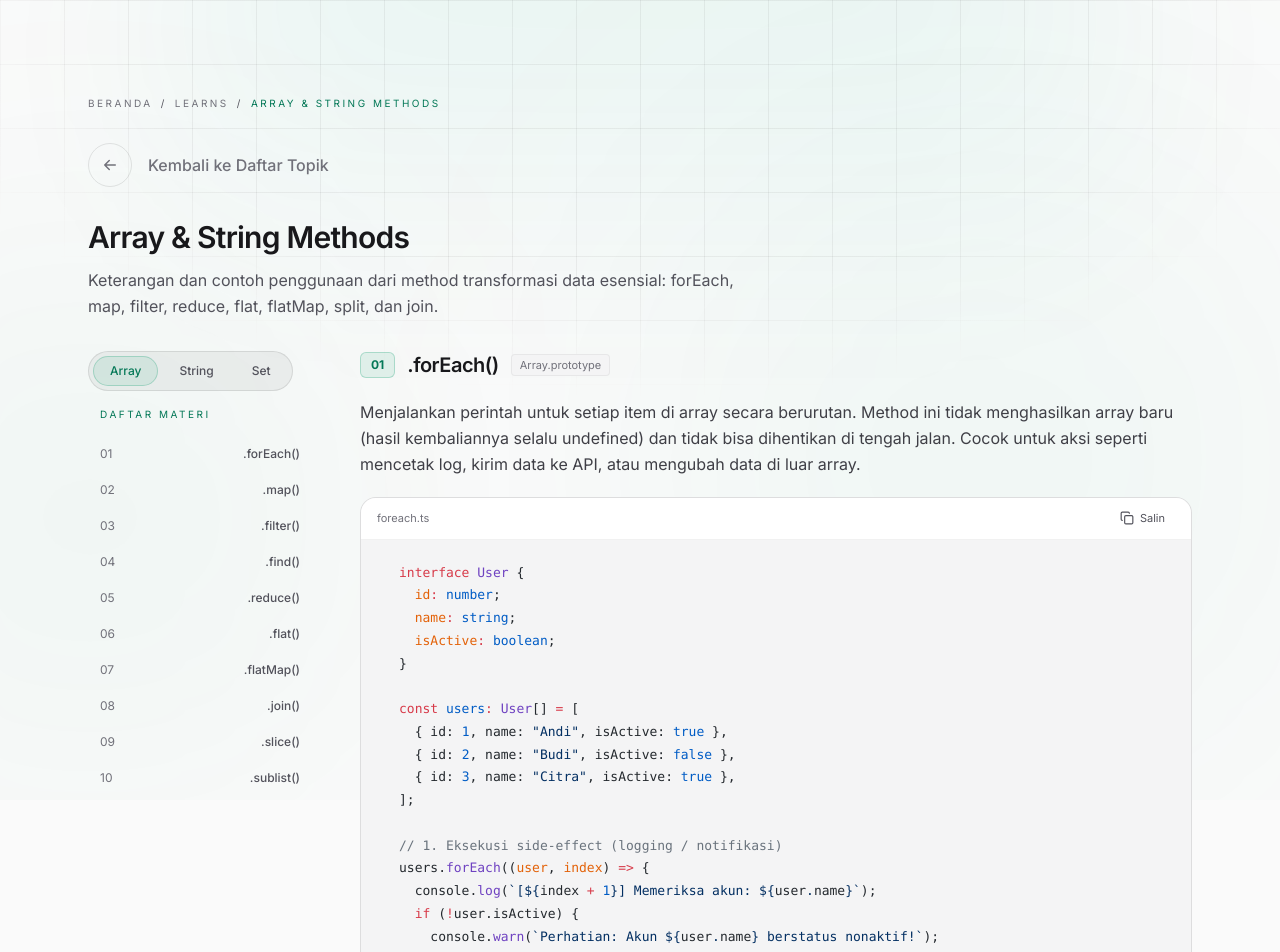
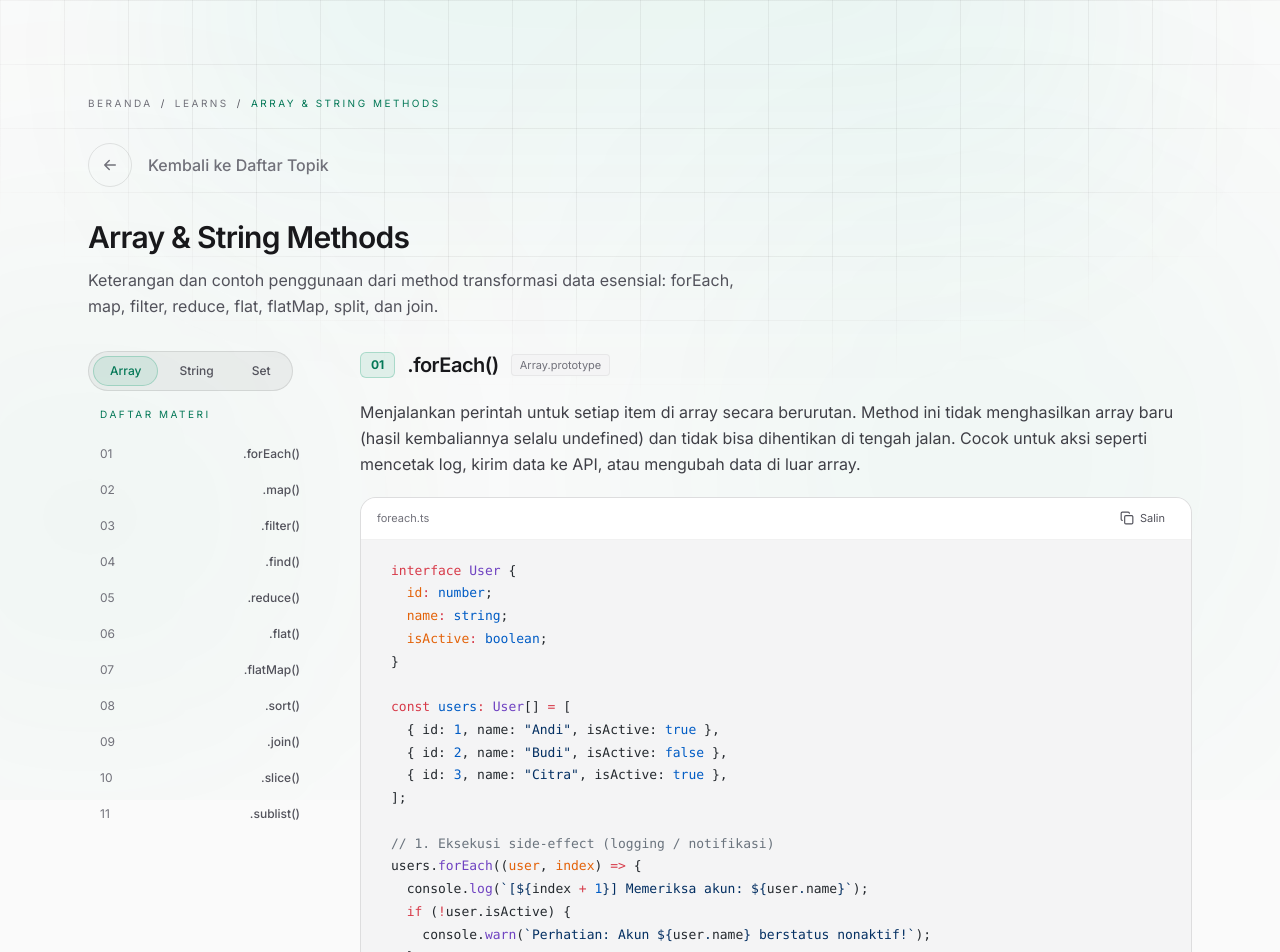
Before and after one commit to aldnazr/portofoliov2, a Next.js app: page /learns/methods in a window 1280 px wide. Shown: the top 952 px of the page. Built offline with nearby package versions, Linux system fonts and the light colour scheme.

Commit message:
feat(learns): add sort guide and compact code block spacing
Explain safe numeric, text, object sorting. Reduce Shiki padding for denser examples.

```diff
--- a/app/(pages)/learns/_data/methods.ts
+++ b/app/(pages)/learns/_data/methods.ts
@@ -237,6 +237,66 @@ const words = sentences.flatMap((s) => (s ? s.split(" ") : []));
 `,
   },
   {
+    id: "sort",
+    kind: "array",
+    title: "sort",
+    description:
+      "Mengurutkan isi array dari yang terkecil ke yang terbesar, atau sebaliknya. Cara kerjanya: dua item dibandingkan satu per satu, lalu kamu tentukan mana yang harus muncul lebih dulu. Untuk angka selalu tulis selisihnya (a - b), sedangkan teks cukup ditulis apa adanya. Perhatian: sort mengubah array aslinya, jadi pakai [...array] lebih dulu bila array lama harus tetap aman.",
+    filename: "sort.ts",
+    code: `const nilai = [72, 95, 40, 88];
+
+// 1. Urut dari yang paling kecil
+const kecil = [...nilai].sort((a, b) => a - b);
+// [40, 72, 88, 95]
+
+// 2. Urut dari yang paling besar, cukup tuker a dan b
+const besar = [...nilai].sort((a, b) => b - a);
+// [95, 88, 72, 40]
+
+// 3. Mengurutkan teks: huruf pertama jadi patokan otomatis
+const buah = ["mangga", "apel", "jeruk"];
+const buahAwal = [...buah].sort();
+// ["apel", "jeruk", "mangga"]
+
+// 4. PENTING: sort mengubah array aslinya.
+//    Tanpa [...nilai], isi nilai ikut berubah dan ikut terurut.
+nilai.sort();
+console.log(nilai); // [40, 72, 88, 95]  <- array asli ikut berubah
+console.log(kecil);  // [40, 72, 88, 95]  <- salinan aman, tidak terpengaruh
+
+// 5. Tanpa fungsi pembanding, angka dibaca sebagai teks
+//    sehingga 10 dianggap lebih kecil dari 9.
+console.log([9, 10].sort());                // [10, 9]
+console.log([9, 10].sort((a, b) => a - b)); // [9, 10]
+
+// 6. Mengurutkan objek: sort biasa tidak bisa dipakai,
+//    jadi pembanding menulis property mana yang dipakai.
+const nilaiSiswa = [
+  { nama: "Andi", nilai: 72 },
+  { nama: "Budi", nilai: 95 },
+  { nama: "Citra", nilai: 40 },
+  { nama: "Dewi", nilai: 88 },
+];
+
+const urutNilai = [...nilaiSiswa].sort((a, b) => b.nilai - a.nilai);
+// urut nama: Budi, Dewi, Andi, Citra (nilai 95, 88, 72, 40)
+
+// 7. Mengurutkan teks dengan benar: pakai localeCompare, bukan > atau <.
+//    Huruf besar-kecil dan tanda baca diabaikan, aturan bahasa ikut dipakai.
+const negara = [
+  { key: "Nusantara", value: "id-ID" },
+  { key: "Eire", value: "ga-IE" },
+  { key: "amerika", value: "en-US" },
+  { key: "Brasil", value: "pt-BR" },
+];
+
+const urutNegara = [...negara].sort((first, second) =>
+  first.key.localeCompare(second.key)
+);
+// key: amerika, Brasil, Eire, Nusantara
+`,
+  },
+  {
     id: "split",
     kind: "string",
     title: "split",
--- a/app/globals.css
+++ b/app/globals.css
@@ -228,7 +228,7 @@ body {
 .shiki-wrapper>.shiki,
 pre.shiki {
   background-color: transparent !important;
-  padding: 6px 22px 8px !important;
+  padding: 4px 14px 6px !important;
   margin: 0 !important;
   font-family: var(--font-mono) !important;
   font-size: 0.8125rem;
@@ -240,7 +240,7 @@ pre.shiki {
 
   .shiki-wrapper>.shiki,
   pre.shiki {
-    padding: 1px 5px 2px !important;
+    padding: 1px 4px 2px !important;
   }
 }
 
```
